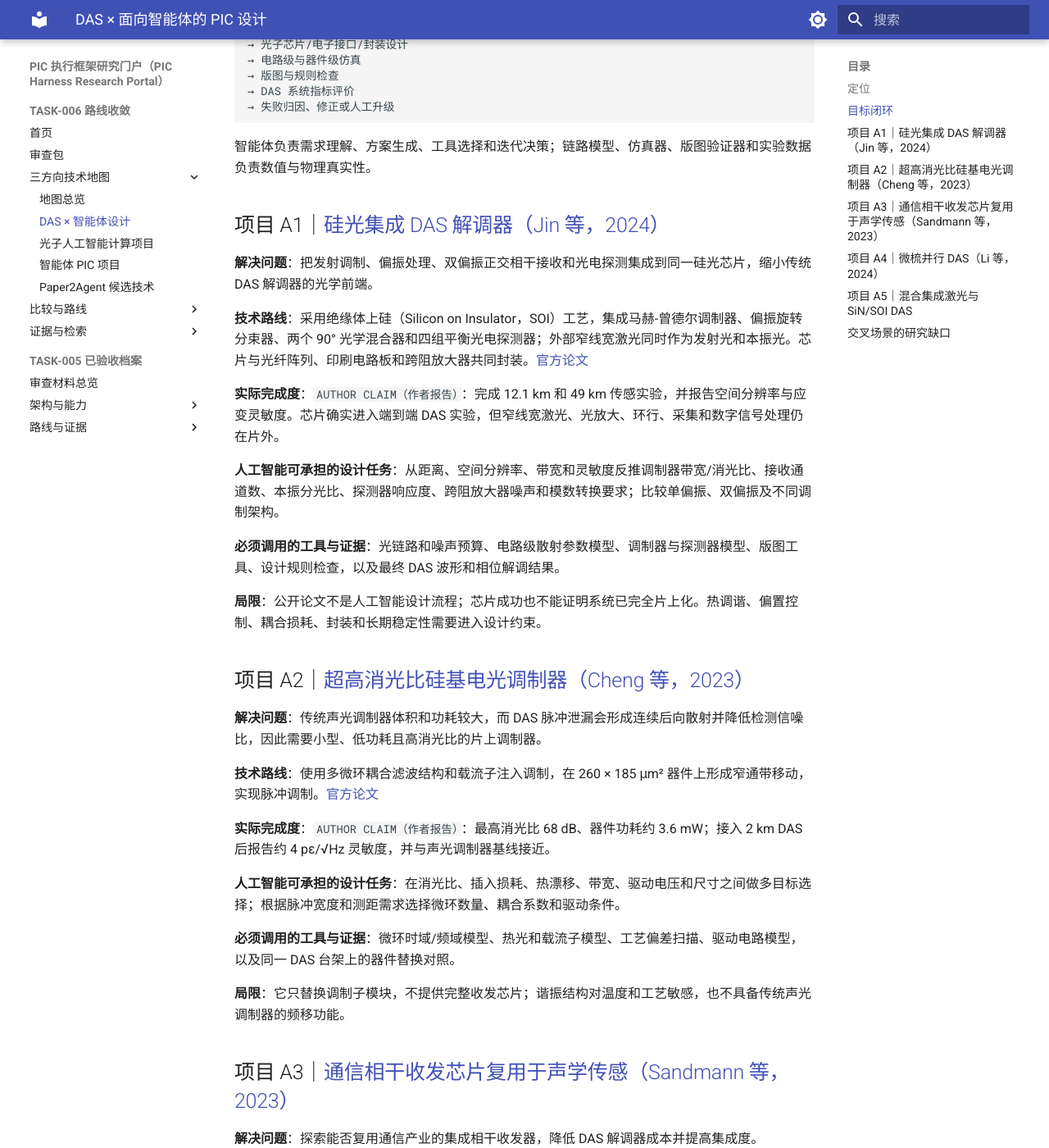
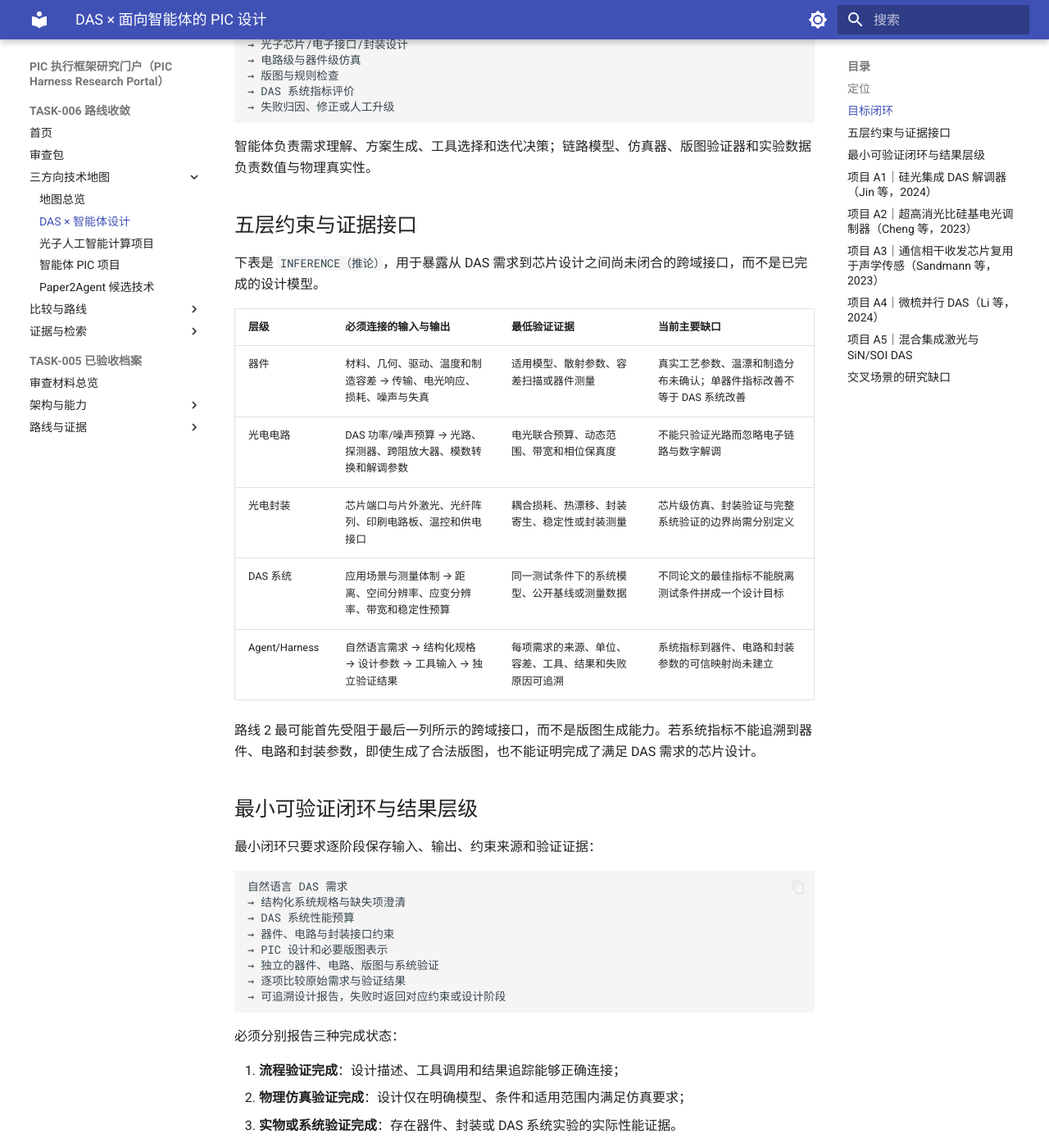
Before and after one commit to LlewynDavis/PIC_Harness_Research, an MkDocs documentation site: the page built from portal/docs/task-006-das-agentic.md, in a window 1280 px wide and 1400 px high, scrolled down 719 px. Shown: the whole window at 82% size. Built offline with MkDocs 1.6.1 and Material for MkDocs 9.7.7, drawn with Linux system fonts in a browser that asks for light colours.

Commit message:
research: incorporate GPT TASK-006 review

````diff
--- a/references/task-006/das-agentic-intersection.md
+++ b/references/task-006/das-agentic-intersection.md
@@ -22,6 +22,43 @@ DAS 系统需求
 ```
 
 智能体负责需求理解、方案生成、工具选择和迭代决策；链路模型、仿真器、版图验证器和实验数据负责数值与物理真实性。
+
+## 五层约束与证据接口
+
+下表是 `INFERENCE（推论）`，用于暴露从 DAS 需求到芯片设计之间尚未闭合的跨域接口，而不是已完成的设计模型。
+
+| 层级 | 必须连接的输入与输出 | 最低验证证据 | 当前主要缺口 |
+|---|---|---|---|
+| 器件 | 材料、几何、驱动、温度和制造容差 → 传输、电光响应、损耗、噪声与失真 | 适用模型、散射参数、容差扫描或器件测量 | 真实工艺参数、温漂和制造分布未确认；单器件指标改善不等于 DAS 系统改善 |
+| 光电电路 | DAS 功率/噪声预算 → 光路、探测器、跨阻放大器、模数转换和解调参数 | 电光联合预算、动态范围、带宽和相位保真度 | 不能只验证光路而忽略电子链路与数字解调 |
+| 光电封装 | 芯片端口与片外激光、光纤阵列、印刷电路板、温控和供电接口 | 耦合损耗、热漂移、封装寄生、稳定性或封装测量 | 芯片级仿真、封装验证与完整系统验证的边界尚需分别定义 |
+| DAS 系统 | 应用场景与测量体制 → 距离、空间分辨率、应变分辨率、带宽和稳定性预算 | 同一测试条件下的系统模型、公开基线或测量数据 | 不同论文的最佳指标不能脱离测试条件拼成一个设计目标 |
+| Agent/Harness | 自然语言需求 → 结构化规格 → 设计参数 → 工具输入 → 独立验证结果 | 每项需求的来源、单位、容差、工具、结果和失败原因可追溯 | 系统指标到器件、电路和封装参数的可信映射尚未建立 |
+
+路线 2 最可能首先受阻于最后一列所示的跨域接口，而不是版图生成能力。若系统指标不能追溯到器件、电路和封装参数，即使生成了合法版图，也不能证明完成了满足 DAS 需求的芯片设计。
+
+## 最小可验证闭环与结果层级
+
+最小闭环只要求逐阶段保存输入、输出、约束来源和验证证据：
+
+```text
+自然语言 DAS 需求
+→ 结构化系统规格与缺失项澄清
+→ DAS 系统性能预算
+→ 器件、电路与封装接口约束
+→ PIC 设计和必要版图表示
+→ 独立的器件、电路、版图与系统验证
+→ 逐项比较原始需求与验证结果
+→ 可追溯设计报告，失败时返回对应约束或设计阶段
+```
+
+必须分别报告三种完成状态：
+
+1. **流程验证完成**：设计描述、工具调用和结果追踪能够正确连接；
+2. **物理仿真验证完成**：设计仅在明确模型、条件和适用范围内满足仿真要求；
+3. **实物或系统验证完成**：存在器件、封装或 DAS 系统实验的实际性能证据。
+
+三者不得合并为笼统的“设计成功”。
 
 ## 项目 A1｜[硅光集成 DAS 解调器（Jin 等，2024）](https://doi.org/10.1364/PRJ.512298)
 
````
Also changed, not shown: docs/CURRENT_STATE.md (+3 -1 lines), docs/TASK.md (+2 -0 lines), references/task-006/candidate-research-routes.md (+13 -4 lines), references/task-006/critical-review-and-conditions.md (+12 -0 lines).
